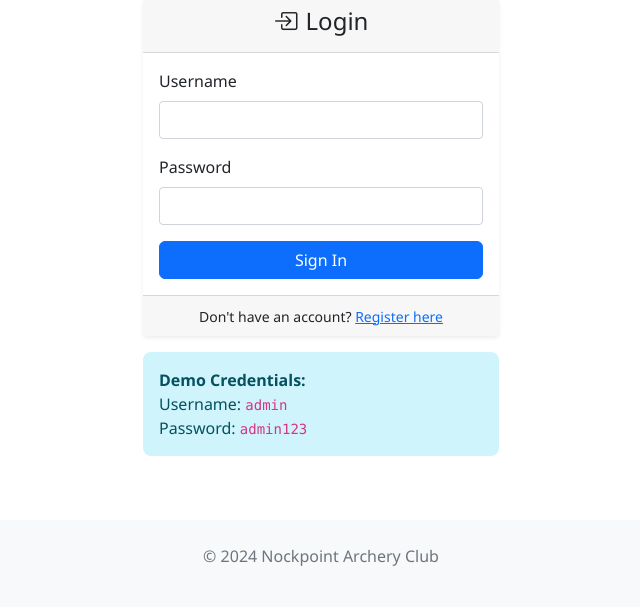
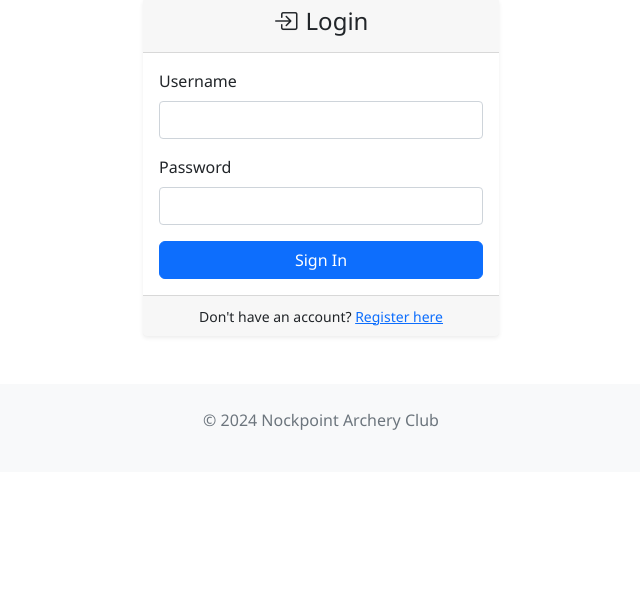
Before and after one commit to silah/nockpoint, a Flask app: page /auth/login in a window 1280 px wide. Shown: the part 81-688 px from the top of the page, without its empty margins (319-959 px from the left). Run offline with Flask 3, Linux system fonts and the light colour scheme; data comes from the database, SQL or seed files in the repository; some libraries are stand-ins or nearby versions.

Commit message:
removing the demo creds from login page

```diff
--- a/app/templates/auth/login.html
+++ b/app/templates/auth/login.html
@@ -46,12 +46,6 @@
                 <small>Don't have an account? <a href="{{ url_for('auth.register') }}">Register here</a></small>
             </div>
         </div>
-
-        <div class="alert alert-info mt-3">
-            <strong>Demo Credentials:</strong><br>
-            Username: <code>admin</code><br>
-            Password: <code>admin123</code>
-        </div>
     </div>
 </div>
 {% endblock %}
```
